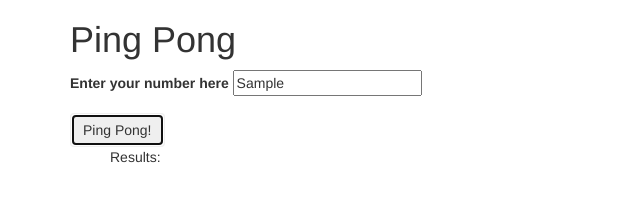
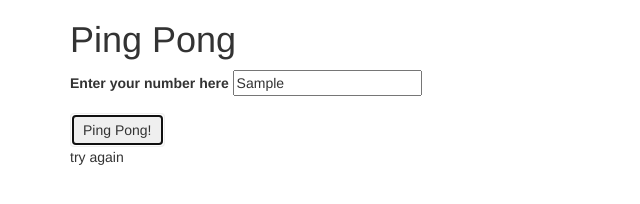
Before and after one commit to matthcraig/ping-pong, a plain HTML site: page index.html in a window 1280 px wide. Both pictures are taken after typing "Sample" into the empty fields and a click on the button "Ping Pong!". Shown: the full height of the page, 0-640 px from the left. Drawn offline with Linux system fonts and the light colour scheme.

Commit message:
Make JS function have a 'try again' result

```diff
--- a/index.html
+++ b/index.html
@@ -21,7 +21,6 @@
       </form>
 
       <div id="result">
-        <ul>Results:</ul>
 
       </div>
       </div>
--- a/js/scripts.js
+++ b/js/scripts.js
@@ -1,14 +1,18 @@
 var pingPong = function(entry) {
-    if (entry % 3 === 0) {
-      return "ping";
+    if (entry % 15 === 0) {
+      return "pingpong";
     }
     else if (entry % 5 === 0) {
       return "pong";
     }
-    else if (entry % 15 === 0) {
-      return "pingpong";
+    else if (entry % 3 === 0) {
+      return "ping";
+    }
+    else if (entry % 15 !== 0 || entry % 5 !== 0 || entry % 3 !== 0) {
+        return "try again";
     };
 };
+
 
   $(document).ready(function() {
     $("form#ping-pong").submit(function(event) {
```
